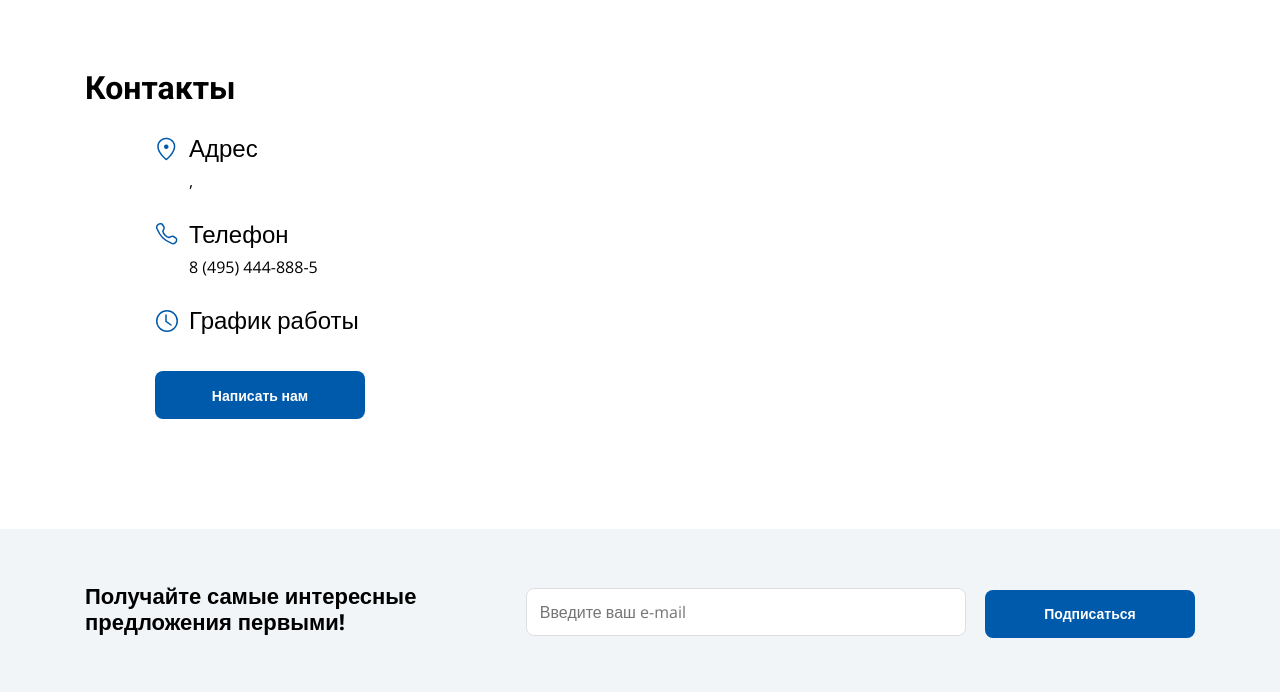
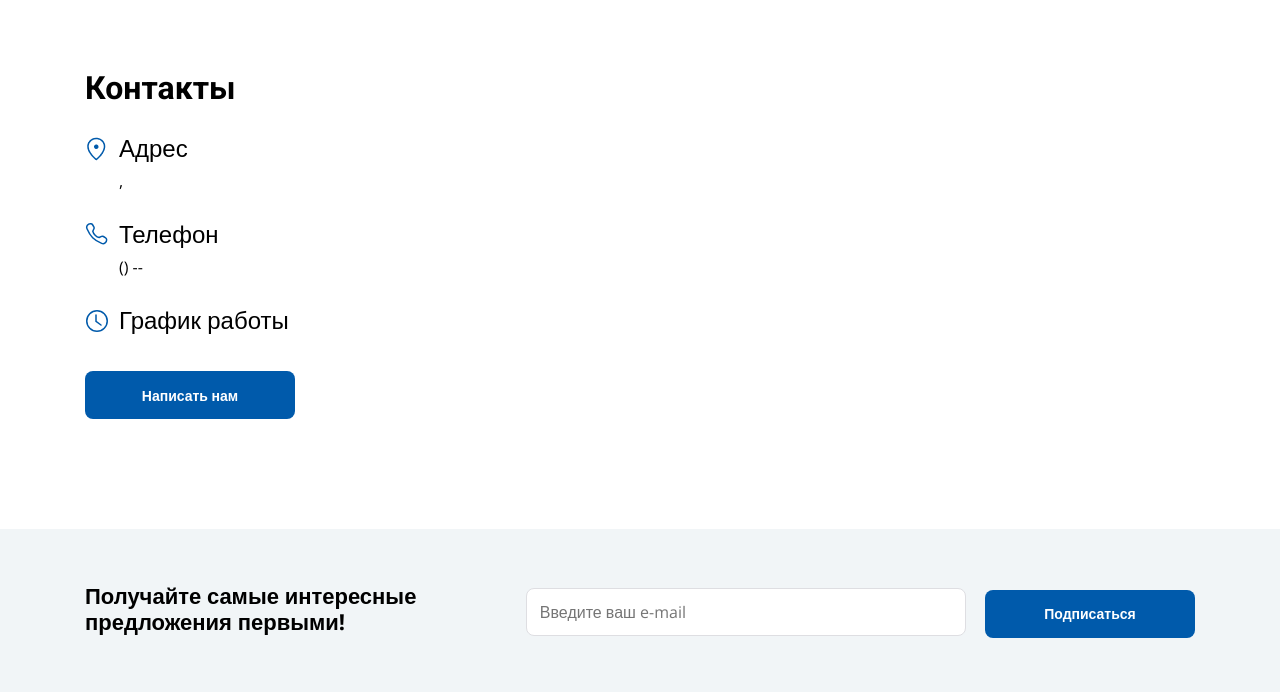
Before and after one commit to AlexKhlybov/gCMS_electroplace, a Django app: template frontend/templates/pages/contact_page.html in a window 1280 px wide. Shown: the part 208-900 px from the top of the page. Run offline with Django 3.2, Linux system fonts and the light colour scheme; the template is opened without the code that fills it, so the values that code supplies are empty.

Commit message:
Added templatetag tel_to ContactPage

```diff
--- a/frontend/templates/pages/contact_page.html
+++ b/frontend/templates/pages/contact_page.html
@@ -1,5 +1,6 @@
 {% extends 'base.html' %}
 {% load static %}
+{% load tel_to %}
 
 
 {% block content %}
@@ -7,17 +8,14 @@
     <div class="container">
         <h2 class="section-title">Контакты</h2>
         <div class="content">
-            <div class="map">
-                <script  async src="https://api-maps.yandex.ru/services/constructor/1.0/js/?um=constructor%3Ad72508a893ff8a62cb3a3262aa10230d9d2461efeebe2f367f99541fc70545f0&amp;width=670&amp;height=400&amp;lang=ru_RU&amp;scroll=false"></script>
-            </div>
-            <ul class="contacts-list">
+            <ul class="contacts-list  mr-3">
                 <li class="contacts-list__item">
                     <h4 class="title">Адрес</h4>
                     <address class="text">{{ contacts.city }}, {{ contacts.address }}</address>
                 </li>
                 <li class="contacts-list__item">
                     <h4 class="title">Телефон</h4>
-                    <a  class="text" href="tel:{{ contacts.phone }}">8 (495) 444-888-5</a>
+                    <p class="text">{{ object.phone|tel_to }}</p>
                 </li>
                 <li class="contacts-list__item">
                     <h4 class="title">График работы</h4>
@@ -29,7 +27,9 @@
                     </button>
                 </li>
             </ul>
-
+            <div class="map">
+                <script  async src="https://api-maps.yandex.ru/services/constructor/1.0/js/?um=constructor%3Ad72508a893ff8a62cb3a3262aa10230d9d2461efeebe2f367f99541fc70545f0&amp;width=670&amp;height=350&amp;lang=ru_RU&amp;scroll=false"></script>
+            </div>
         </div>
     </div>
 </section>
```
